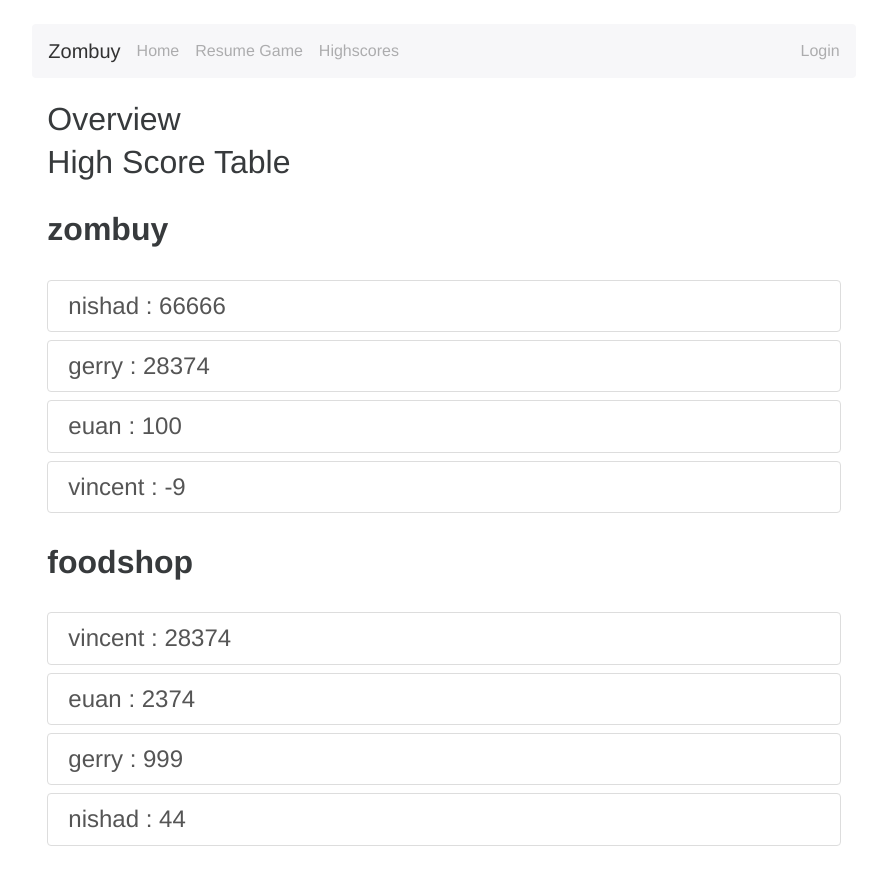
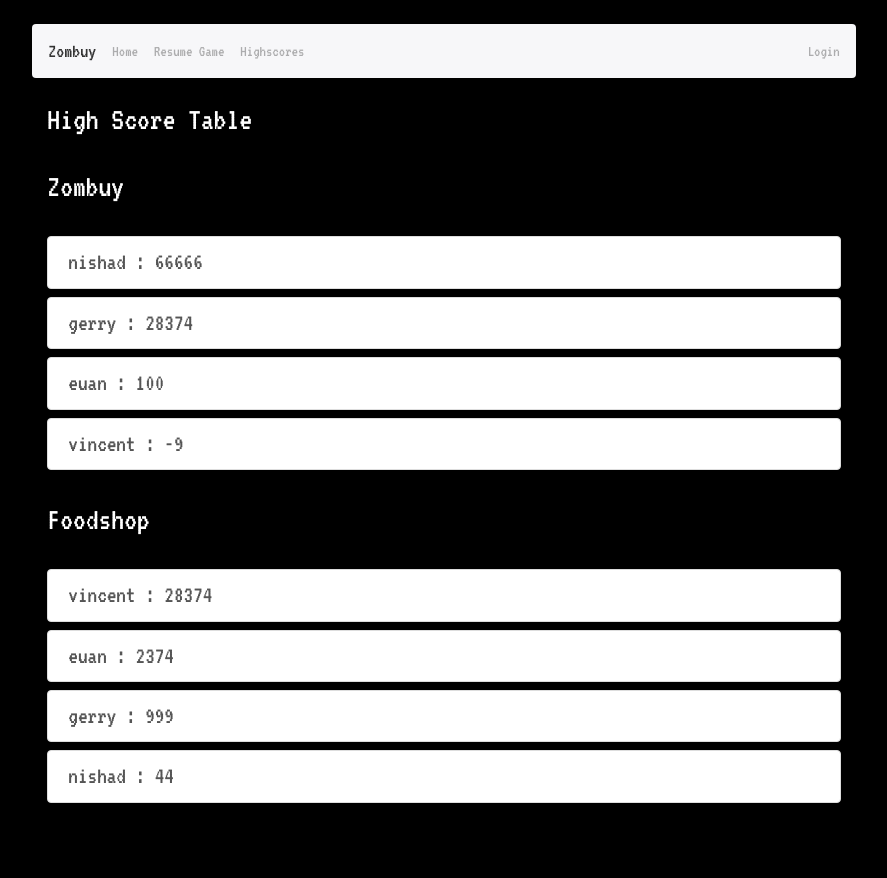
Before and after one commit to Alphasite/ITECH-Group-Project-2016, a Django app: a page that uses prototype/game/templates/common/base.html in a window 1280 px wide. Shown: the whole page, without its empty margins (196-1083 px from the left). After the commit the page ends 803 px from the top, so only its background shows below. Run offline with Django 3.2, Linux system fonts and the light colour scheme; some libraries are stand-ins or nearby versions.

Commit message:
added new font and it's neato

```diff
--- a/prototype/game/templates/common/base.html
+++ b/prototype/game/templates/common/base.html
@@ -2,6 +2,7 @@
 <html lang="en">
 <head>
     {% load staticfiles %}
+<link rel="stylesheet" type="text/css" href="https://fonts.googleapis.com/css?family=VT323">
 
     <link rel="stylesheet" href="{% static "css/external/bootstrap.min.css" %}">
     <link rel="stylesheet" href="{% static "css/external/tether.min.css" %}">
@@ -31,4 +32,7 @@
 </div>
 
 </body>
+{#    <style type="text/css">#}
+{#        body {font-family: VT323 !important}#}
+{#    </style>#}
 </html>
--- a/prototype/game/templates/highscore/table.html
+++ b/prototype/game/templates/highscore/table.html
@@ -10,15 +10,12 @@
             <div class="col-sm-12">
 
 
-
-                <h2>Overview</h2>
-
                 <h2>High Score Table</h2>
                 <br>
                 <div>
                     {% if themes %}
                         {% for theme in themes %}
-                            <h2><b>{{theme.name}}</b></h2>
+                            <h2>{{theme.name}}</h2>
                             <br>
                             {% for user in theme.scores %}
                                 <h4><a href="#" class="list-group-item">{{user.username}}  :  {{user.score}}</a></h4>
@@ -36,5 +33,7 @@
             </div>
         </div>
     </div>
-
+    <style type="text/css">
+        body { background: Black  !important; color: white; font-family: VT323 !important }
+    </style>
 {% endblock %}
--- a/prototype/game/views.py
+++ b/prototype/game/views.py
@@ -31,8 +31,8 @@ class HighScoreTable(View):
         ]
 
         themes = [
-            {'name': 'zombuy', 'scores': users_score_zombuy},
-            {'name': 'foodshop', 'scores': users_score_foodshop}
+            {'name': 'Zombuy', 'scores': users_score_zombuy},
+            {'name': 'Foodshop', 'scores': users_score_foodshop}
         ]
 
         return render(request, 'highscore/table.html', {'themes': themes})
```
